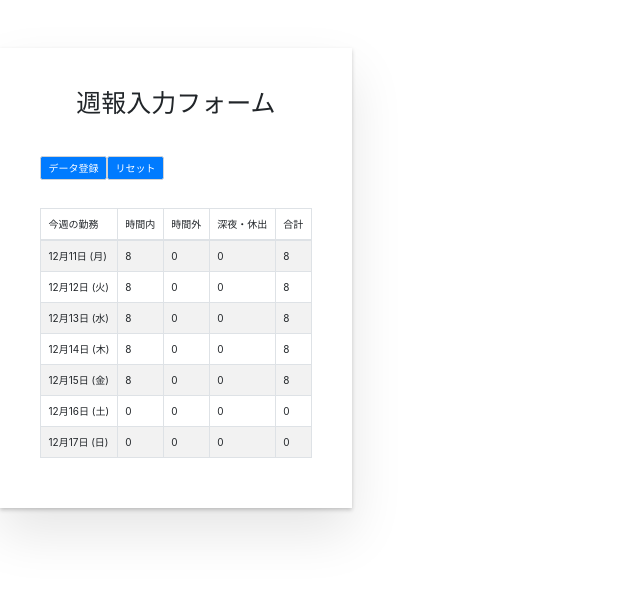
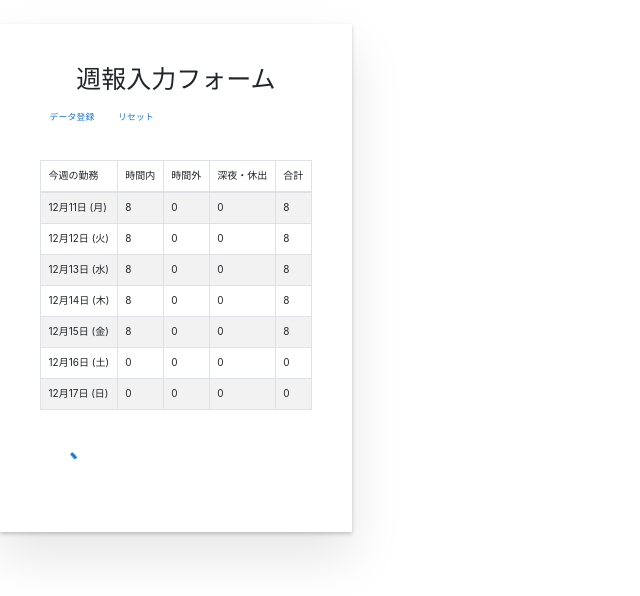
Before and after one commit to IES-Yamaguchi/vite-react-ts, a React (Vite) app: page / in a window 1280 px wide. Shown: the part 112-708 px from the top of the page, without its empty margins (0-640 px from the left). Built offline with nearby package versions, Linux system fonts and the light colour scheme.

Commit message:
マテリアルUIの導入

```diff
--- a/package.json
+++ b/package.json
@@ -11,6 +11,9 @@
 		"preview": "vite preview"
 	},
 	"dependencies": {
+		"@emotion/react": "^11.11.1",
+		"@emotion/styled": "^11.11.0",
+		"@mui/material": "^5.15.0",
 		"@reduxjs/toolkit": "^2.0.1",
 		"axios": "^1.6.2",
 		"bootstrap": "^4.6.0",
@@ -34,7 +37,7 @@
 		"eslint-plugin-react-hooks": "^4.6.0",
 		"eslint-plugin-react-refresh": "^0.4.4",
 		"typescript": "^5.2.2",
-		"vite": "^5.0.7",
+		"vite": "^5.0.8",
 		"vite-plugin-checker": "^0.6.2",
 		"vite-plugin-eslint": "^1.8.1",
 		"vite-tsconfig-paths": "^4.2.1"
--- a/src/components/Atoms/ResetButton.tsx
+++ b/src/components/Atoms/ResetButton.tsx
@@ -1,5 +1,5 @@
 import React from 'react';
-import Button from 'react-bootstrap/Button';
+import { Button } from '@mui/material';
 
 interface ResetButtonProps {
 	onResetData: () => void;
--- a/src/components/Atoms/SubmitButton.tsx
+++ b/src/components/Atoms/SubmitButton.tsx
@@ -1,5 +1,5 @@
 import React from 'react';
-import Button from 'react-bootstrap/Button'
+import { Button } from '@mui/material';
 
 interface SubmitButtonProps {
 	onSubmitData: () => void;
@@ -7,10 +7,7 @@ interface SubmitButtonProps {
 
 function SubmitButton({ onSubmitData }: SubmitButtonProps) {
 	return (
-		<Button
-			type="button"
-			className="btn toggle-btn"
-			onClick={() => onSubmitData()}>
+		<Button type="button" onClick={() => onSubmitData()}>
 			<span>データ登録</span>
 		</Button>
 	);
--- a/src/components/WeeklyReportPage.tsx
+++ b/src/components/WeeklyReportPage.tsx
@@ -3,6 +3,7 @@ import SubmitButton from './Atoms/SubmitButton';
 import ResetButton from './Atoms/ResetButton';
 import WeeklyTable from './Block/WeeklyTable';
 import { createDays } from '../shared/Utils';
+import { CircularProgress } from '@mui/material';
 
 function WeeklyReportPage() {
 	function onSubmitData() {}
@@ -16,6 +17,7 @@ function WeeklyReportPage() {
 				<SubmitButton onSubmitData={onSubmitData} />
 				<ResetButton onResetData={onResetData} />
 				<WeeklyTable days={days}></WeeklyTable>
+				<CircularProgress></CircularProgress>
 			</div>
 		</>
 	);
```
Also changed, not shown: 1 other file (tests, documents, lock files or other folders).
